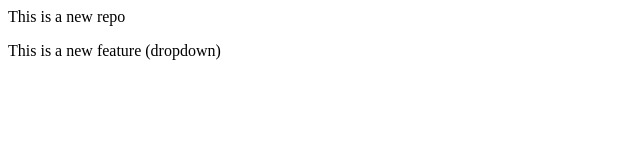
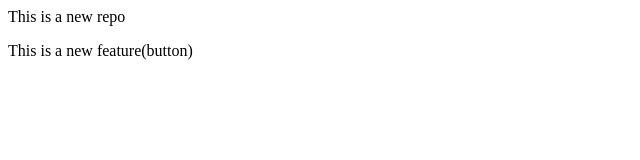
Before and after one commit to NimmakantiDivya/localrepo, a plain HTML site: page index.html in a window 1280 px wide. Shown: the full height of the page, 0-640 px from the left. Drawn offline with Linux system fonts and the light colour scheme.

Commit message:
Add Button

```diff
--- a/index.html
+++ b/index.html
@@ -1,4 +1,2 @@
 <p>This is  a new repo</p>
-<p>This is a new feature
-  (dropdown)
-</p>
+<p>This is a new feature(button)</p>
```
